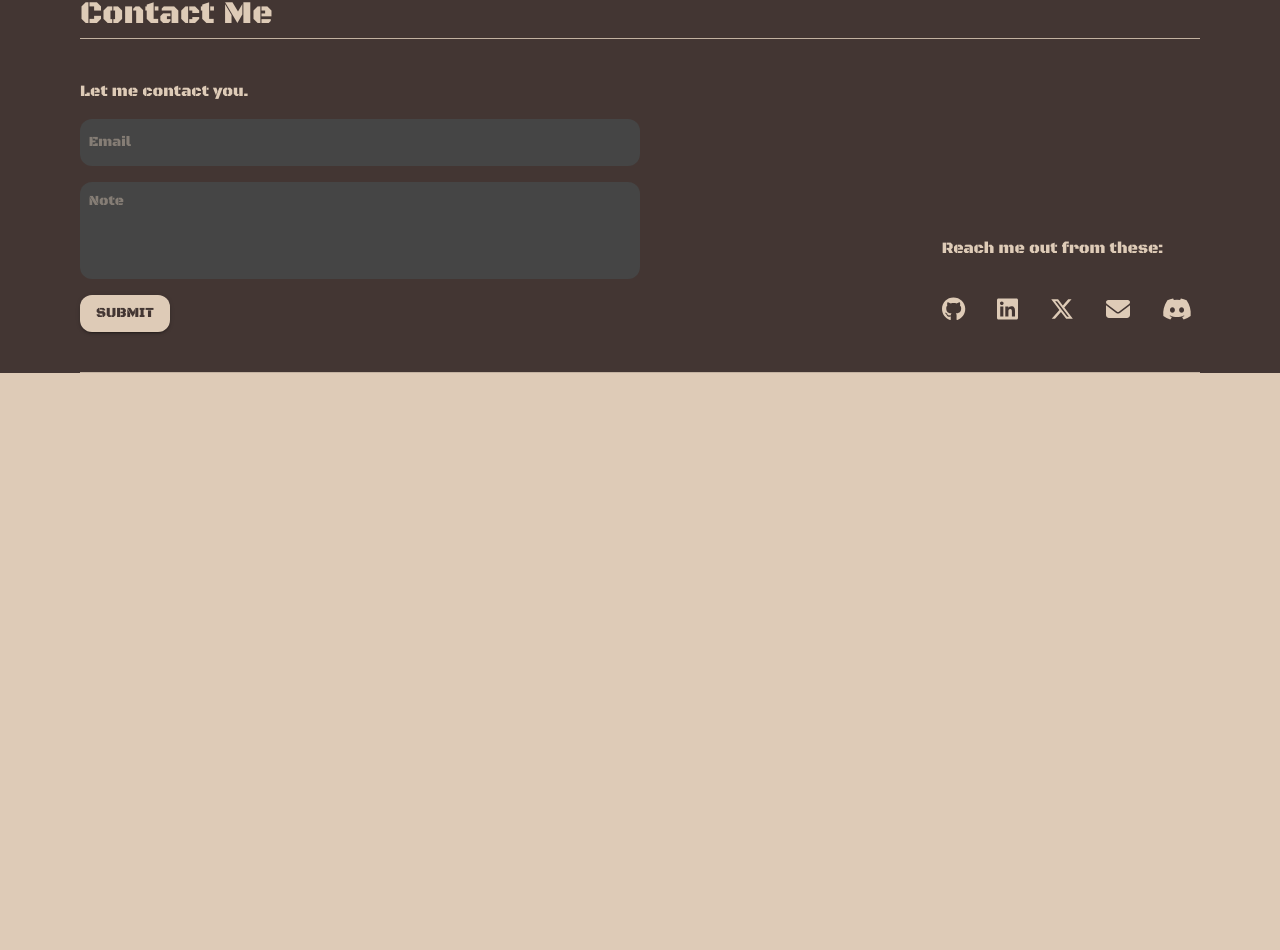
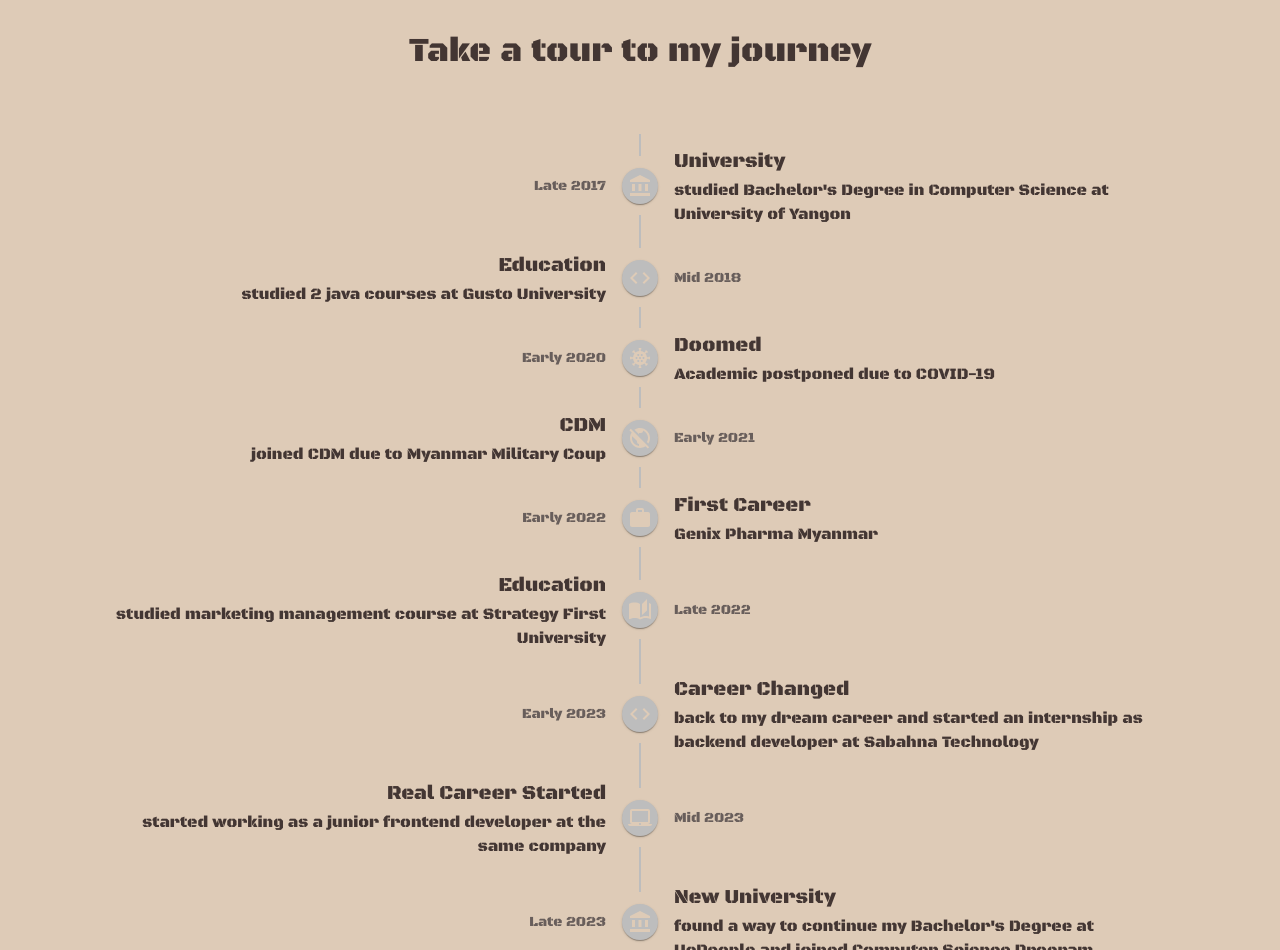
Before and after one commit to dafolk/kss-portfolio, a React (Vite) app: page / in a window 1280 px wide. Shown: the part 1850-2800 px from the top of the page. Before the commit the page ends 2223 px from the top, so only its background shows below. Built offline with nearby package versions, Linux system fonts and the light colour scheme.

Commit message:
[New]Journey section

```diff
--- /dev/null
+++ b/src/components/Journey.tsx
@@ -0,0 +1,156 @@
+import { Box } from "@mui/material";
+import Timeline from "@mui/lab/Timeline";
+import TimelineItem from "@mui/lab/TimelineItem";
+import TimelineSeparator from "@mui/lab/TimelineSeparator";
+import TimelineConnector from "@mui/lab/TimelineConnector";
+import TimelineContent from "@mui/lab/TimelineContent";
+import TimelineOppositeContent from "@mui/lab/TimelineOppositeContent";
+import TimelineDot from "@mui/lab/TimelineDot";
+import LaptopMacIcon from "@mui/icons-material/LaptopMac";
+import Typography from "@mui/material/Typography";
+import CodeIcon from "@mui/icons-material/Code";
+import CoronavirusIcon from "@mui/icons-material/Coronavirus";
+import PublicOffIcon from "@mui/icons-material/PublicOff";
+import WorkIcon from "@mui/icons-material/Work";
+import AccountBalanceIcon from "@mui/icons-material/AccountBalance";
+import { motion, useInView } from "framer-motion";
+import { useRef } from "react";
+import AutoStoriesIcon from "@mui/icons-material/AutoStories";
+
+export default function Journey() {
+  const timelineRef = useRef(null);
+  const isInView = useInView(timelineRef, { amount: 0.2 });
+
+  const timelines = [
+    {
+      time: "Late 2017",
+      icon: <AccountBalanceIcon />,
+      work: {
+        header: "University",
+        body: "studied Bachelor's Degree in Computer Science at University of Yangon",
+      },
+    },
+    {
+      time: "Mid 2018",
+      icon: <CodeIcon />,
+      work: {
+        header: "Education",
+        body: "studied 2 java courses at Gusto University",
+      },
+    },
+    {
+      time: "Early 2020",
+      icon: <CoronavirusIcon />,
+      work: {
+        header: "Doomed",
+        body: "Academic postponed due to COVID-19",
+      },
+    },
+    {
+      time: "Early 2021",
+      icon: <PublicOffIcon />,
+      work: {
+        header: "CDM",
+        body: "joined CDM due to Myanmar Military Coup",
+      },
+    },
+    {
+      time: "Early 2022",
+      icon: <WorkIcon />,
+      work: {
+        header: "First Career",
+        body: "Genix Pharma Myanmar",
+      },
+    },
+    {
+      time: "Late 2022",
+      icon: <AutoStoriesIcon />,
+      work: {
+        header: "Education",
+        body: "studied marketing management course at Strategy First University",
+      },
+    },
+    {
+      time: "Early 2023",
+      icon: <CodeIcon />,
+      work: {
+        header: "Career Changed",
+        body: "back to my dream career and started an internship as backend developer at Sabahna Technology",
+      },
+    },
+    {
+      time: "Mid 2023",
+      icon: <LaptopMacIcon />,
+      work: {
+        header: "Real Career Started",
+        body: "started working as a junior frontend developer at the same company",
+      },
+    },
+    {
+      time: "Late 2023",
+      icon: <AccountBalanceIcon />,
+      work: {
+        header: "New University",
+        body: "found a way to continue my Bachelor's Degree at UoPeople and joined Computer Science Program",
+      },
+    },
+  ];
+
+  return (
+    <section id="journey">
+      <Box
+        ref={timelineRef}
+        sx={{
+          mt: "10vh",
+          mb: "2rem",
+          textAlign: "center",
+          display: "flex",
+          flexDirection: "column",
+          gap: 5,
+        }}
+      >
+        <Typography variant="h4">Take a tour to my journey</Typography>
+        <motion.div
+          variants={{
+            onscreen: { y: 0, opacity: 1 },
+            offscreen: { y: 200, opacity: 0 },
+          }}
+          animate={isInView ? "onscreen" : "offscreen"}
+          transition={{
+            type: "spring",
+            bounce: 0.4,
+            duration: 1.5,
+            ease: "easeInOut",
+          }}
+        >
+          <Timeline position="alternate">
+            {timelines.map((item, index) => (
+              <TimelineItem key={index}>
+                <TimelineOppositeContent
+                  sx={{ m: "auto 0" }}
+                  variant="body2"
+                  color="primary.light"
+                >
+                  {item.time}
+                </TimelineOppositeContent>
+                <TimelineSeparator>
+                  <TimelineConnector />
+                  <TimelineDot sx={{ color: "secondary.main" }}>
+                    {item.icon}
+                  </TimelineDot>
+                  <TimelineConnector />
+                </TimelineSeparator>
+                <TimelineContent sx={{ py: "12px", px: 2 }}>
+                  <Typography variant="h6" component="span">
+                    {item.work.header}
+                  </Typography>
+                  <Typography>{item.work.body}</Typography>
+                </TimelineContent>
+              </TimelineItem>
+            ))}
+          </Timeline>
+        </motion.div>
+      </Box>
+    </section>
+  );
+}
--- a/src/components/NavigationHeader.tsx
+++ b/src/components/NavigationHeader.tsx
@@ -39,6 +39,7 @@
 
   const sections = [
     { name: "About", sectionId: "about" },
+    { name: "Journey", sectionId: "journey" },
     { name: "Contact", sectionId: "footer" },
   ];
 
@@ -99,11 +100,15 @@
           ))}
         </Menu>
         <Typography
+          id="kss"
           sx={{
             flexGrow: 1,
-            // display: { xs: "none", md: "flex" },
             color: "primary.main",
             fontSize: "24px",
+            cursor: "pointer",
+          }}
+          onClick={() => {
+            window.scrollTo({ top: 0, left: 0, behavior: "smooth" });
           }}
         >
           KSS
--- a/src/pages/home.tsx
+++ b/src/pages/home.tsx
@@ -1,6 +1,7 @@
 import { Box } from "@mui/material";
 import Hero from "../components/Hero";
 import About from "../components/About";
+import Journey from "../components/Journey";
 
 export default function Home() {
   return (
@@ -17,6 +18,7 @@
     >
       <Hero />
       <About />
+      <Journey />
     </Box>
   );
 }
```
